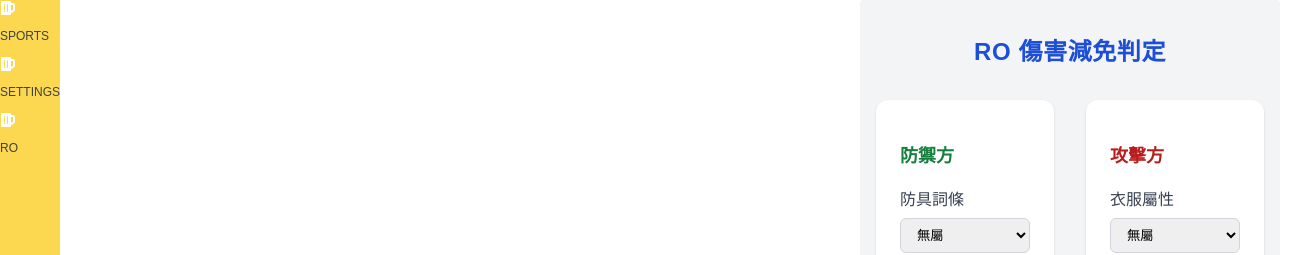
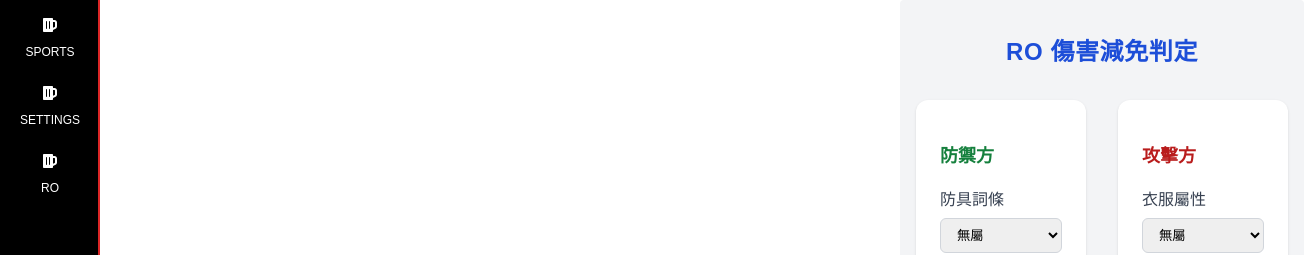
Before and after one commit to Vic428-human/antd5-dashboard-practice, a React (Vite) app: page / in a window 1280 px wide. Shown: the top 255 px of the page, 1304 px wide, since content can reach past the window. Built offline with nearby package versions, Linux system fonts and the light colour scheme.

Commit message:
feat: 對菜單區域優化設計

```diff
--- a/src/components/Layout/Layout.tsx
+++ b/src/components/Layout/Layout.tsx
@@ -51,7 +51,11 @@ const ContainerLayout = () => {
   return (
     <div className="flex flex-row h-screen">
       {/* flex-shrink 爲 0，不要有任何壓縮 */}
-      <div className="flex flex-col bg-yellow-400 flex-shrink-0 transition-all hover:opacity-75 duration-400 overflow-hidden relative">
+      <div
+        className="flex flex-col bg-[#000000] flex-shrink-0  overflow-hidden relative"
+        style={{ width: 100 }}
+      >
+        <div className="absolute top-0 right-0 h-full w-[2px] bg-red-600 " />
         {menuItems.map((item, index) => (
           <MenuItem
             icon={item.icon}
@@ -63,7 +67,6 @@ const ContainerLayout = () => {
             location={item.location}
           />
         ))}
-
         {/* 展開/收合按鈕 */}
         <div className="absolute bottom-5 left-1/2 -translate-x-1/2 cursor-pointer">
           <button
@@ -138,9 +141,16 @@ const MenuItem: React.FC<MenuItemProps> = ({
     location.pathname === path ||
     (location.pathname === "/" && path === "/styling");
   return (
-    <div>
+    <div
+      className={`mt-2 text-center w-full h-[60px] flex flex-col items-center justify-center cursor-pointer select-none hover:opacity-40  ${
+        active ? "text-primary border-4 border-red-500" : "text-white"
+      }`}
+      style={active ? { borderLeft: "4px solid red" } : {}}
+    >
       <div
-        className={`w-6 h-6 mb-1 ${active ? "text-primary" : "text-white"}`}
+        className={`w-6 h-6 mb-1 ${
+          active ? "text-[#ff0000] border-l-4 border-red-500" : "text-[#ffffff"
+        }`}
         onClick={() => {
           navigate(path);
           handleToggle(true);
@@ -149,7 +159,7 @@ const MenuItem: React.FC<MenuItemProps> = ({
         {icon}
       </div>
 
-      <p className="text-xs mt-1">{label}</p>
+      <span className="text-[12px] text-[#ffffff]">{label}</span>
     </div>
   );
 };
```
